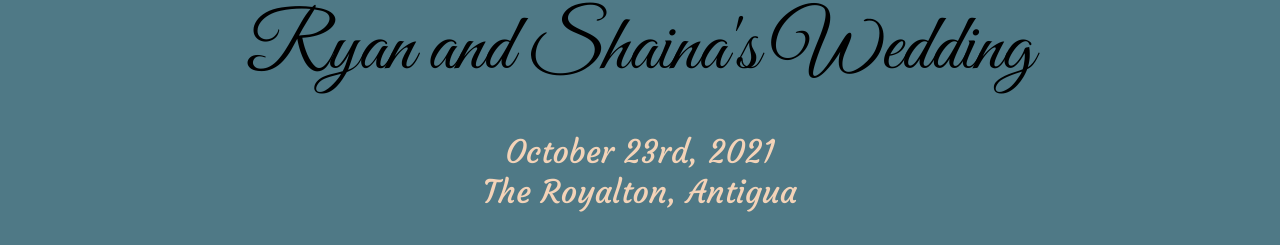
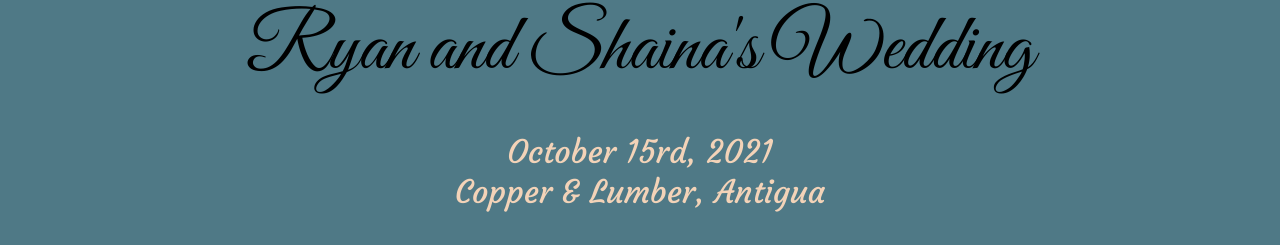
Before and after one commit to searle927/Capstone-Project, a React (Create React App) app in the folder client/: page / in a window 1280 px wide. Shown: the part 697-942 px from the top of the page. Built offline with nearby package versions, Linux system fonts and the light colour scheme; the HTML template or start-up script is replaced by a standard one; a web font is replaced by a local one.

Commit message:
redeploying

```diff
--- a/client/src/App.js
+++ b/client/src/App.js
@@ -38,7 +38,7 @@
 
   <div className="wedding">
     <h1 className="title">Ryan and Shaina's Wedding</h1>
-    <h3 className="date">October 23rd, 2021 <br /> The Royalton, Antigua </h3>
+    <h3 className="date">October 15rd, 2021 <br /> Copper & Lumber, Antigua </h3>
     <p className="para">Dear friends and relatives,<br /><br />
     We are delighted to share in our joy with you, this amazingly beautiful and special moment of our lives, the celebration of our love!
     <br /><br />In order to prepare you for the Big Day, we have created this site whereby all information and most important tips will be shared with you. <br />
--- a/client/src/components/Advice/Advice.css
+++ b/client/src/components/Advice/Advice.css
@@ -19,8 +19,7 @@
     border-radius: 15px;
     box-shadow: 0px 12px 18px -6px black;
     max-width: 960px;
-    /* align-items: center; */
-    /* margin: auto; */
+
 }
 .advice {
     text-align: left;
--- a/client/src/components/Advice/Advice.jsx
+++ b/client/src/components/Advice/Advice.jsx
@@ -10,7 +10,6 @@
       this.state={
         title: 'Send all your marriage and wedding advice here!',
         act: 0,
-        // index: '',
         datas: [],
         isLoaded: false,
       }
@@ -28,9 +27,6 @@
         });
     }
 
-    // componentDidMount(){
-    //   this.refs.name.focus();
-    // }
 
     Submit = (e) =>{
       e.preventDefault();
--- a/client/src/components/RSVP/RSVP.jsx
+++ b/client/src/components/RSVP/RSVP.jsx
@@ -68,7 +68,7 @@
       onEdit={() => this.setState ({ showConfirm: false, errorMessage: '' })}/>
   }
 
-//Note: The following should really be its own component!!! Refractor
+
 //Render and toggle the guest list conditionally
   let rsvps;
   if (this.state.toggleRsvps === true && this.state.rsvps.length <= 0) {
```
Also changed, not shown: client/src/components/RSVP/Form.jsx (+0 -16 lines).
